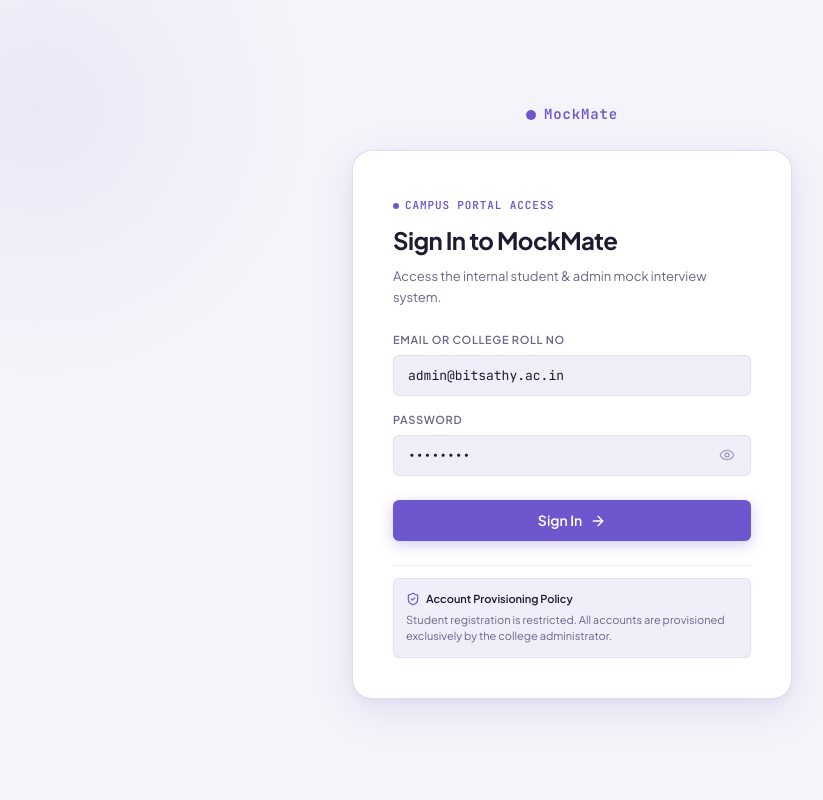
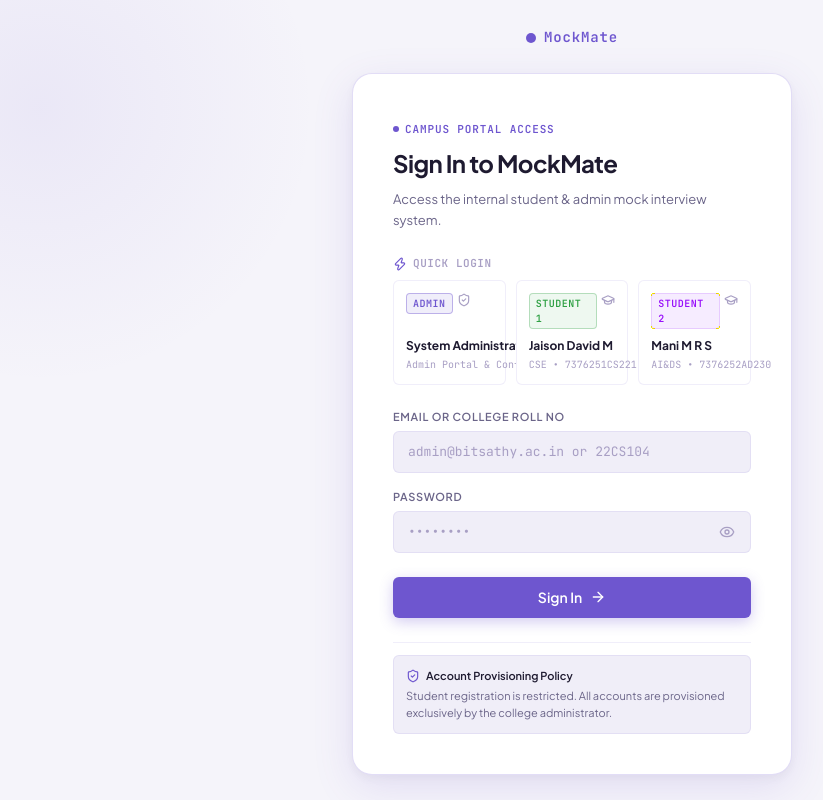
Before and after one commit to jaisondavid-m/Interview-Portal, a React (Vite) app in the folder client/: page /login in a window 1280 px wide. Shown: the whole page, without its empty margins (68-891 px from the left). Built offline with nearby package versions, Linux system fonts and the light colour scheme; no server answers.

Commit message:
added quick login cards

```diff
--- a/client/src/Pages/Login.jsx
+++ b/client/src/Pages/Login.jsx
@@ -1,15 +1,59 @@
 import React, { useState } from 'react';
 import { useNavigate } from 'react-router-dom';
-import { ArrowRight, Lock, User, AlertCircle, ShieldCheck, Eye, EyeOff } from 'lucide-react';
+import { ArrowRight, Lock, User, AlertCircle, ShieldCheck, GraduationCap, Eye, EyeOff, Zap, Check } from 'lucide-react';
 import api from '../api/axios';
 
+const QUICK_ACCOUNTS = [
+  {
+    tag: 'Admin',
+    name: 'System Administrator',
+    email: 'admin@bitsathy.ac.in',
+    password: 'password',
+    badge: 'ADMIN',
+    badgeStyle: 'bg-[var(--accent-dim)] text-[var(--accent)] border-[var(--border-accent)]',
+    icon: ShieldCheck,
+    subtitle: 'Admin Portal & Configuration',
+    role: 'admin',
+  },
+  {
+    tag: 'Student 1',
+    name: 'Jaison David M',
+    email: 'jaisondavidm.cs25@bitsathy.ac.in',
+    password: 'password',
+    badge: 'STUDENT 1',
+    badgeStyle: 'bg-[var(--green-bg)] text-[var(--green)] border-[var(--green)]/30',
+    icon: GraduationCap,
+    subtitle: 'CSE • 7376251CS221',
+    role: 'student',
+  },
+  {
+    tag: 'Student 2',
+    name: 'Mani M R S',
+    email: 'manimozhichelvanmrs.ad25@bitsathy.ac.in',
+    password: 'password',
+    badge: 'STUDENT 2',
+    badgeStyle: 'bg-purple-500/10 text-purple-600 dark:text-purple-400 border-purple-500/20',
+    icon: GraduationCap,
+    subtitle: 'AI&DS • 7376252AD230',
+    role: 'student',
+  },
+];
+
 export default function Login() {
-  const [identifier, setIdentifier] = useState('admin@bitsathy.ac.in');
-  const [password, setPassword] = useState('password');
+  const [identifier, setIdentifier] = useState('');
+  const [password, setPassword] = useState('');
   const [showPassword, setShowPassword] = useState(false);
   const [loading, setLoading] = useState(false);
   const [error, setError] = useState('');
+  const [selectedQuick, setSelectedQuick] = useState(null);
   const navigate = useNavigate();
+
+  const handleQuickSelect = (acc) => {
+    setIdentifier(acc.email);
+    setPassword(acc.password);
+    setSelectedQuick(acc.email);
+    setError('');
+  };
 
   const handleSubmit = async (e) => {
     e.preventDefault();
@@ -35,18 +79,25 @@ export default function Login() {
       }
     } catch (err) {
       // Fallback for offline demo or backend delay
-      if (identifier === 'admin@bitsathy.ac.in' && password === 'password') {
-        const adminUser = {
-          id: 1,
-          name: 'System Administrator',
-          email: 'admin@bitsathy.ac.in',
-          roll_no: 'ADMIN01',
-          department: 'Administration',
-          role: 'admin',
+      const quickMatch = QUICK_ACCOUNTS.find(
+        (a) => (a.email === identifier.trim() || identifier.trim() === 'ADMIN01') && password === 'password'
+      );
+      if (quickMatch) {
+        const dummyUser = {
+          id: quickMatch.role === 'admin' ? 1 : (quickMatch.tag === 'Student 1' ? 2 : 3),
+          name: quickMatch.name,
+          email: quickMatch.email,
+          roll_no: quickMatch.role === 'admin' ? 'ADMIN01' : (quickMatch.tag === 'Student 1' ? '7376251CS221' : '7376252AD230'),
+          department: quickMatch.role === 'admin' ? 'Administration' : (quickMatch.tag === 'Student 1' ? 'CSE' : 'AI&DS'),
+          role: quickMatch.role,
         };
-        localStorage.setItem('token', 'admin-session-token-' + Date.now());
-        localStorage.setItem('user', JSON.stringify(adminUser));
-        navigate('/admin/users');
+        localStorage.setItem('token', 'session-token-' + Date.now());
+        localStorage.setItem('user', JSON.stringify(dummyUser));
+        if (quickMatch.role === 'admin') {
+          navigate('/admin/users');
+        } else {
+          navigate('/dashboard');
+        }
       } else {
         setError(err.message || 'Invalid credentials. Please contact your college administrator.');
       }
@@ -68,6 +119,47 @@ export default function Login() {
         </p>
       </div>
 
+      {/* Quick Login Cards */}
+      <div className="space-y-2">
+        <div className="flex items-center gap-1.5 text-[11px] font-mono text-[var(--text-muted)] uppercase tracking-wider font-bold">
+          <Zap className="w-3.5 h-3.5 text-[var(--accent)]" />
+          <span>Quick Login</span>
+        </div>
+        <div className="grid grid-cols-1 sm:grid-cols-3 gap-2.5">
+          {QUICK_ACCOUNTS.map((acc) => {
+            const IconComponent = acc.icon;
+            const isSelected = selectedQuick === acc.email || identifier === acc.email;
+            return (
+              <button
+                key={acc.email}
+                type="button"
+                onClick={() => handleQuickSelect(acc)}
+                className={`p-3 rounded-[var(--radius-sm)] border text-left transition-all relative flex flex-col justify-between ${
+                  isSelected
+                    ? 'border-[var(--accent)] bg-[var(--accent-dim)] shadow-[var(--shadow-sm)]'
+                    : 'border-[var(--border)] bg-[var(--bg-card)] hover:border-[var(--text-muted)] hover:bg-[var(--bg-raised)]'
+                }`}
+              >
+                <div className="flex items-start justify-between gap-1 mb-2">
+                  <span className={`text-[10px] font-mono font-bold uppercase tracking-wider px-1.5 py-0.5 rounded border ${acc.badgeStyle}`}>
+                    {acc.badge}
+                  </span>
+                  <IconComponent className="w-3.5 h-3.5 text-[var(--text-muted)] shrink-0" />
+                </div>
+                <div className="space-y-0.5">
+                  <div className="text-[12px] font-bold text-[var(--text-primary)] truncate">
+                    {acc.name}
+                  </div>
+                  <div className="text-[10px] font-mono text-[var(--text-muted)] truncate">
+                    {acc.subtitle}
+                  </div>
+                </div>
+              </button>
+            );
+          })}
+        </div>
+      </div>
+
       {error && (
         <div className="p-3 bg-[var(--red-bg)] border border-[var(--red)]/20 rounded-[var(--radius-sm)] flex items-center gap-2.5 text-[12px] text-[var(--red)] font-medium">
           <AlertCircle className="w-4 h-4 shrink-0" />
@@ -83,7 +175,10 @@ export default function Login() {
             type="text"
             required
             value={identifier}
-            onChange={(e) => setIdentifier(e.target.value)}
+            onChange={(e) => {
+              setIdentifier(e.target.value);
+              setSelectedQuick(null);
+            }}
             placeholder="admin@bitsathy.ac.in or 22CS104"
             className="custom-input"
           />
@@ -116,7 +211,7 @@ export default function Login() {
 
         <button
           type="submit"
-          disabled={loading}
+          disabled={loading || !identifier.trim() || !password}
           className="btn btn-primary w-full py-2.5 mt-2"
         >
           <span>{loading ? 'Authenticating...' : 'Sign In'}</span>
```
Also changed, not shown: 1 other file (tests, documents, lock files or other folders).
